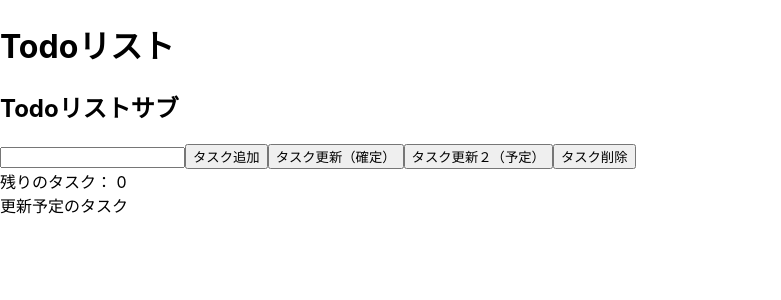
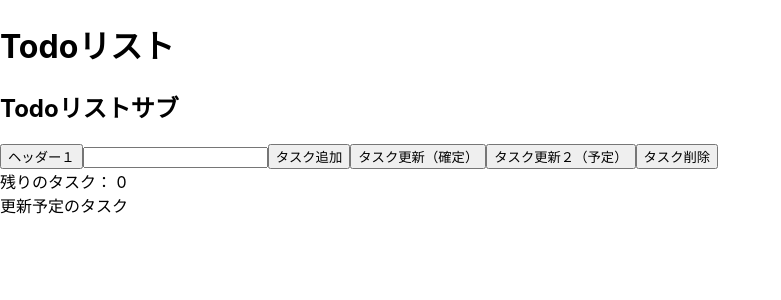
Before and after one commit to project-sa-git/react-tutorial-todo, a React (Create React App) app: page / in a window 1280 px wide. Shown: the top 300 px of the page, without its empty margins (0-781 px from the left). Built offline with nearby package versions, Linux system fonts and the light colour scheme; the HTML template or start-up script is replaced by a standard one.

Commit message:
ヘッダー１追加

```diff
--- a/src/App.js
+++ b/src/App.js
@@ -43,6 +43,7 @@ function App() {
       <h2>Todoリストサブ</h2>
       {/* TodoList: todosをまとめたコンポーネント */}
       <TodoList todos={todos} toggleTodo={toggleTodo} />
+      <button>ヘッダー１</button>
       <input type="text" ref={todoNameRef} />
       <button onClick={handleAddTodo}>タスク追加</button>
       <button>タスク更新（確定）</button>
```
